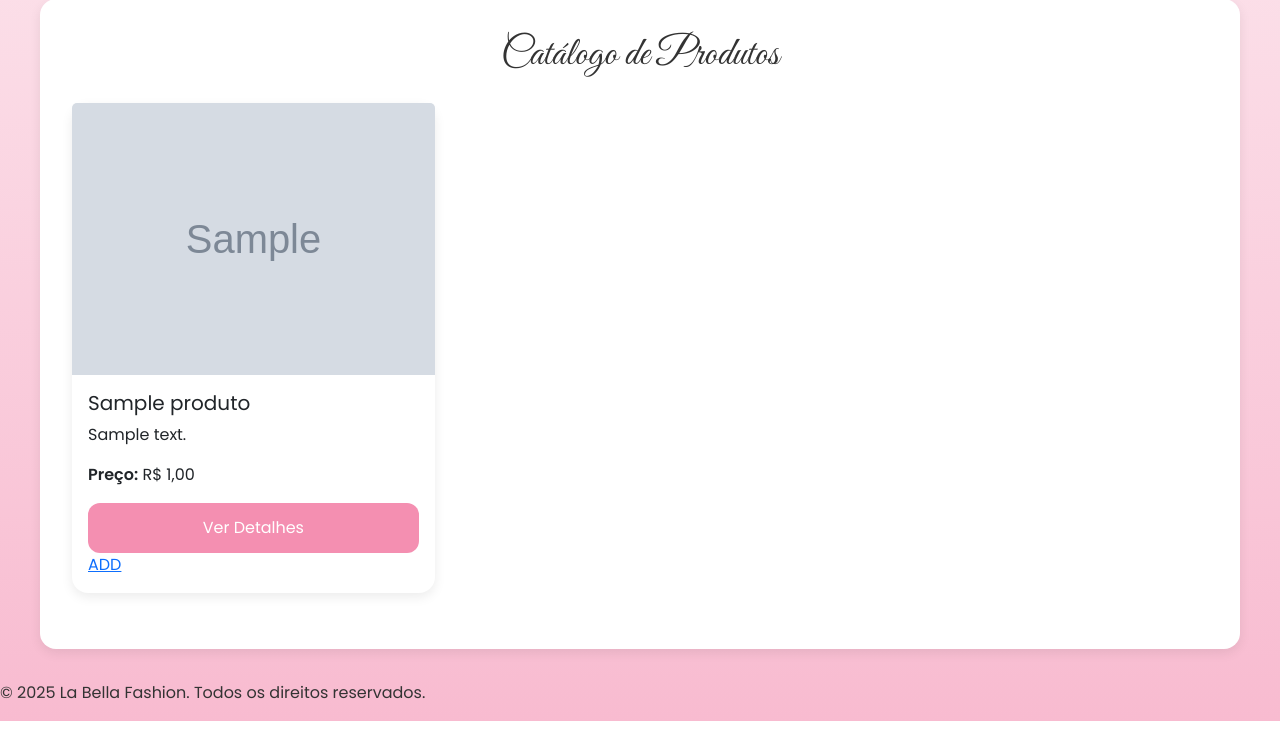
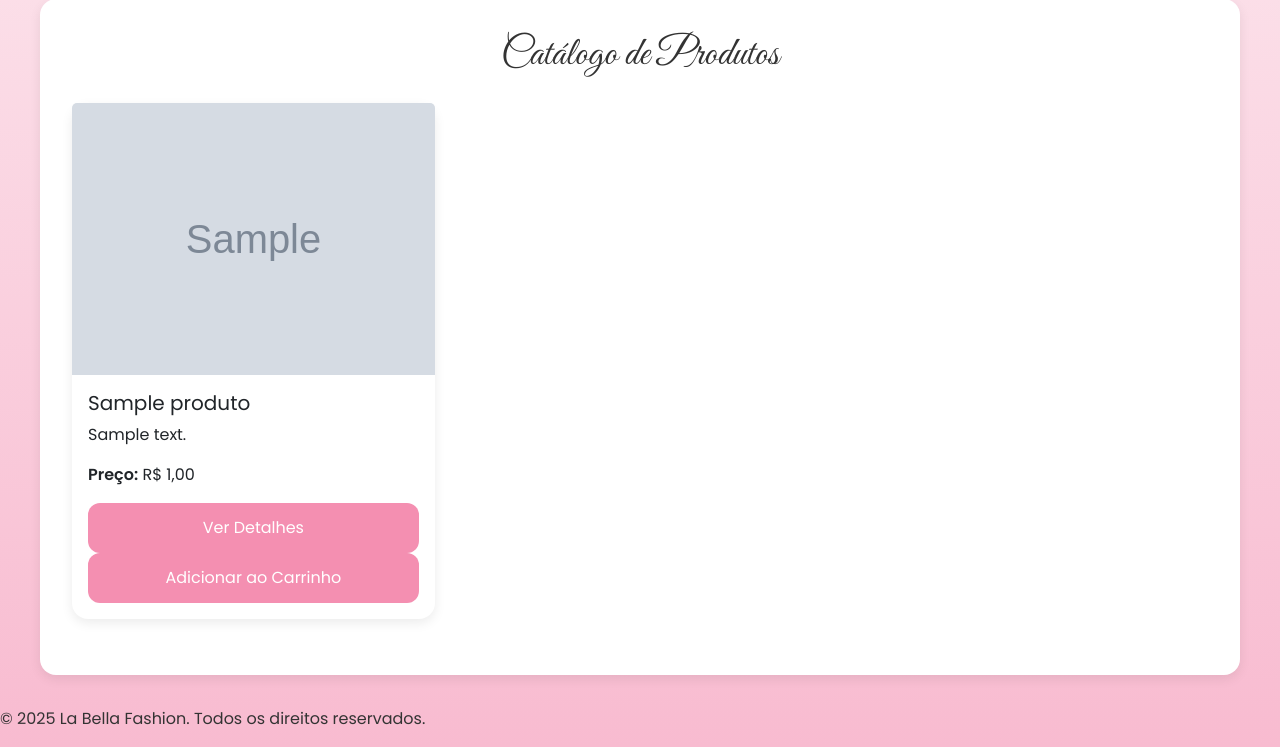
Before and after one commit to Henrique4k77/La-Bella-Fashion, a Django app: page /produtos/ in a window 1280 px wide. Shown: the part 127-874 px from the top of the page. Before the commit the page ends 848 px from the top, so only its background shows below. Run offline with Django 5.2, Linux system fonts and the light colour scheme; tables that the repository leaves empty hold one stand-in row (values such as "Sample post"); grey boxes marked "Sample" are stand-in pictures; some libraries are stand-ins or nearby versions.

Commit message:
atualização css

```diff
--- a/produtos/templates/catalogo.html
+++ b/produtos/templates/catalogo.html
@@ -14,7 +14,7 @@
                     <p class="card-text">{{ produto.descricao|truncatewords:15 }}</p>
                     <p class="card-text"><strong>Preço:</strong> R$ {{ produto.preco|floatformat:2 }}</p>
                     <a href="{% url 'detalhes_produto' produto.id %}" class="btn btn-primary">Ver Detalhes</a>
-                    <a href="{% url 'pedido:adicionar_ao_carrinho' produto.id %}">ADD</a>
+                    <a href="{% url 'pedido:adicionar_ao_carrinho' produto.id %}" class="btn btn-success">Adicionar ao Carrinho</a>
                 </div>
             </div>
         </div>
```
